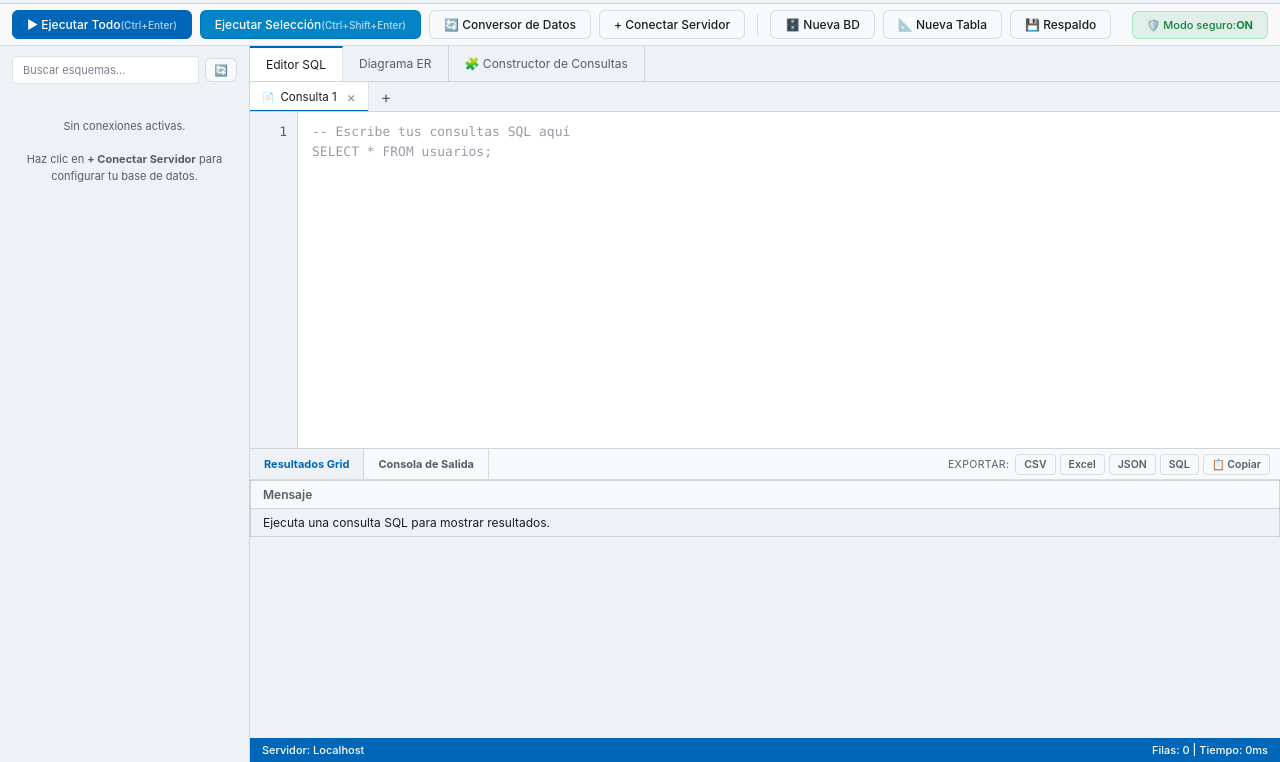
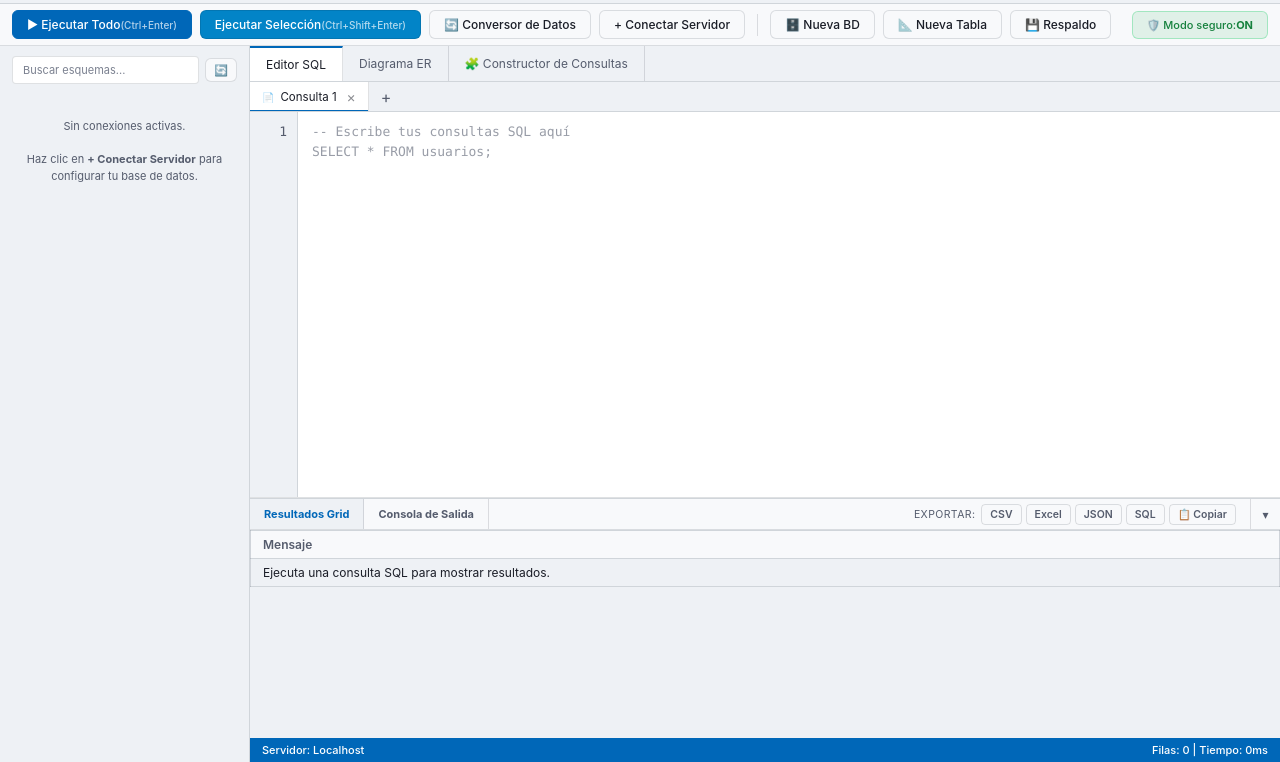
Before and after one commit to CalixtoIsaac/My-Best-DataBase, an Electron app: page public/studio.html in a window 1280 px wide. Shown: the part 38-800 px from the top of the page. Drawn offline with Linux system fonts and the light colour scheme; sample sign-in values are in the browser's storage.

Commit message:
(feat): A divider line was successfully added between the editor and the Results/Console panel.

```diff
--- /dev/null
+++ b/public/css/panel-resizer.css
@@ -0,0 +1,100 @@
+/* ============================================================================
+   DIVISOR REDIMENSIONABLE EDITOR / RESULTADOS (js/panel-resizer.js)
+   ============================================================================ */
+
+#tab-editor .results-pane {
+  flex: 0 0 auto;           /* la altura la controla el divisor */
+  min-height: 0;
+  overflow: hidden;
+}
+
+#tab-editor .editor-pane {
+  min-height: 0;
+}
+
+.pane-splitter {
+  flex: 0 0 7px;
+  position: relative;
+  margin: -3px 0;           /* zona de agarre más amplia sin ocupar espacio visual */
+  z-index: 5;
+  cursor: row-resize;
+  touch-action: none;
+  outline: none;
+}
+
+/* Línea visible (1 px) que se ilumina al pasar el mouse o arrastrar */
+.pane-splitter::before {
+  content: '';
+  position: absolute;
+  left: 0;
+  right: 0;
+  top: 3px;
+  height: 1px;
+  background: var(--border-color);
+  transition: background-color 0.15s ease, height 0.15s ease, top 0.15s ease;
+}
+
+/* "Asa" central de 3 puntos */
+.pane-splitter::after {
+  content: '';
+  position: absolute;
+  left: 50%;
+  top: 1px;
+  width: 28px;
+  height: 5px;
+  transform: translateX(-50%);
+  border-radius: 3px;
+  background:
+    radial-gradient(circle, var(--text-muted) 1px, transparent 1.5px) 0 0 / 9px 5px repeat-x;
+  opacity: 0;
+  transition: opacity 0.15s ease;
+}
+
+.pane-splitter:hover::before,
+.pane-splitter:focus-visible::before,
+.pane-splitter.dragging::before {
+  top: 2px;
+  height: 3px;
+  background: var(--accent-color);
+}
+
+.pane-splitter:hover::after,
+.pane-splitter:focus-visible::after {
+  opacity: 0.8;
+}
+
+.pane-splitter.dragging::after {
+  opacity: 0;
+}
+
+/* Mientras se arrastra: sin selección de texto y cursor constante en toda la ventana */
+body.is-resizing-v,
+body.is-resizing-v * {
+  cursor: row-resize !important;
+  user-select: none !important;
+}
+
+/* Botón minimizar / restaurar en la barra del panel */
+.results-toggle-btn {
+  flex: 0 0 auto;
+  width: 30px;
+  margin-left: 4px;
+  border: 0;
+  border-left: 1px solid var(--border-color);
+  background: transparent;
+  color: var(--text-muted);
+  font-size: 12px;
+  cursor: pointer;
+}
+
+.results-toggle-btn:hover {
+  background: var(--wash-8);
+  color: var(--text-main);
+}
+
+/* Panel minimizado: solo queda visible la barra de pestañas */
+.results-pane.collapsed .grid-toolbar,
+.results-pane.collapsed .data-grid-container,
+.results-pane.collapsed .log-container {
+  visibility: hidden;
+}
--- /dev/null
+++ b/public/js/panel-resizer.js
@@ -0,0 +1,170 @@
+/**
+ * ============================================================================
+ * DIVISOR REDIMENSIONABLE EDITOR / RESULTADOS (panel-resizer.js)
+ * ============================================================================
+ * Barra entre el Editor SQL y el panel de Resultados/Consola (como en Workbench):
+ *  - Arrastrar con el mouse (o dedo) cambia la altura del panel de resultados.
+ *  - Doble clic en la barra, o el botón ▾/▴ del panel, lo minimiza/restaura.
+ *  - Teclado (barra enfocada): ↑/↓ mueven 24 px, Inicio = maximizar, Fin = minimizar,
+ *    Enter = minimizar/restaurar.
+ *  - La altura se guarda en localStorage y se respeta al recargar.
+ *  - Si el panel está minimizado y llega un resultado o un mensaje de consola,
+ *    se vuelve a abrir solo.
+ * ============================================================================
+ */
+const PanelResizer = (() => {
+  const STORAGE_KEY = 'mbd-results-height';
+  const DEFAULT_HEIGHT = 240;
+  const MIN_EDITOR = 90;      // el editor nunca queda más chico que esto
+  const KEY_STEP = 24;
+
+  let pane, splitter, container, toggleBtn;
+  let height = DEFAULT_HEIGHT;       // altura "abierta" preferida
+  let collapsed = false;
+
+  const $ = (id) => document.getElementById(id);
+
+  /** Altura mínima = solo la barra de pestañas del panel (Resultados / Consola) */
+  function minHeight() {
+    const nav = pane.querySelector('.results-navbar');
+    return (nav ? nav.offsetHeight : 34) + 1;
+  }
+
+  /** Altura máxima = lo que deja libre el editor con su mínimo */
+  function maxHeight() {
+    const tabs = $('queryTabs');
+    const available = container.clientHeight - (tabs ? tabs.offsetHeight : 0) - splitter.offsetHeight;
+    return Math.max(minHeight(), available - MIN_EDITOR);
+  }
+
+  const clamp = (h) => Math.round(Math.min(Math.max(h, minHeight()), maxHeight()));
+
+  function apply(h, { save = true } = {}) {
+    const value = clamp(h);
+    pane.style.height = value + 'px';
+    collapsed = value <= minHeight() + 2;
+    pane.classList.toggle('collapsed', collapsed);
+    splitter.setAttribute('aria-valuenow', String(value));
+    splitter.setAttribute('aria-valuemax', String(maxHeight()));
+    if (toggleBtn) {
+      toggleBtn.textContent = collapsed ? '▴' : '▾';
+      toggleBtn.title = collapsed ? 'Mostrar resultados' : 'Minimizar resultados';
+    }
+    if (!collapsed) height = value;
+    if (save) {
+      try { localStorage.setItem(STORAGE_KEY, JSON.stringify({ height, collapsed })); } catch (e) { /* sin persistencia */ }
+    }
+  }
+
+  function toggle() {
+    if (collapsed) apply(height > minHeight() + 2 ? height : DEFAULT_HEIGHT);
+    else apply(0);             // `height` conserva la altura para restaurarla
+  }
+
+  function expandIfCollapsed() {
+    if (collapsed) apply(height || DEFAULT_HEIGHT);
+  }
+
+  // ---------------------- Arrastre ----------------------
+  function startDrag(e) {
+    if (e.button !== undefined && e.button !== 0) return;
+    e.preventDefault();
+    const startY = e.clientY;
+    const startH = pane.offsetHeight;
+    let frame = 0;
+    let lastY = startY;
+    splitter.setPointerCapture(e.pointerId);
+    document.body.classList.add('is-resizing-v');
+    splitter.classList.add('dragging');
+
+    const onMove = (ev) => {
+      lastY = ev.clientY;
+      if (frame) return;
+      frame = requestAnimationFrame(() => {
+        frame = 0;
+        apply(startH + (startY - lastY), { save: false });   // arrastrar hacia arriba = panel más alto
+      });
+    };
+    const onUp = (ev) => {
+      if (frame) cancelAnimationFrame(frame);
+      apply(startH + (startY - ev.clientY));
+      splitter.releasePointerCapture(e.pointerId);
+      splitter.removeEventListener('pointermove', onMove);
+      splitter.removeEventListener('pointerup', onUp);
+      splitter.removeEventListener('pointercancel', onUp);
+      document.body.classList.remove('is-resizing-v');
+      splitter.classList.remove('dragging');
+    };
+    splitter.addEventListener('pointermove', onMove);
+    splitter.addEventListener('pointerup', onUp);
+    splitter.addEventListener('pointercancel', onUp);
+  }
+
+  function onKey(e) {
+    const current = pane.offsetHeight;
+    if (e.key === 'ArrowUp') apply(current + KEY_STEP);
+    else if (e.key === 'ArrowDown') apply(current - KEY_STEP);
+    else if (e.key === 'Home') apply(maxHeight());
+    else if (e.key === 'End') apply(0);
+    else if (e.key === 'Enter' || e.key === ' ') toggle();
+    else return;
+    e.preventDefault();
+  }
+
+  // ---------------------- Inicialización ----------------------
+  function init() {
+    pane = document.querySelector('#tab-editor .results-pane');
+    splitter = $('resultsSplitter');
+    container = $('tab-editor');
+    if (!pane || !splitter || !container) return;
+
+    // Botón minimizar/restaurar al final de la barra del panel
+    const nav = pane.querySelector('.results-navbar');
+    if (nav && !$('resultsToggleBtn')) {
+      toggleBtn = document.createElement('button');
+      toggleBtn.id = 'resultsToggleBtn';
+      toggleBtn.type = 'button';
+      toggleBtn.className = 'results-toggle-btn';
+      toggleBtn.addEventListener('click', toggle);
+      nav.appendChild(toggleBtn);
+    }
+
+    try {
+      const saved = JSON.parse(localStorage.getItem(STORAGE_KEY) || 'null');
+      if (saved && saved.height) height = saved.height;
+      collapsed = !!(saved && saved.collapsed);
+    } catch (e) { /* valores por defecto */ }
+
+    // Con el panel minimizado, clic en "Resultados Grid" / "Consola de Salida" lo abre
+    pane.querySelectorAll('.results-tab').forEach(tab => tab.addEventListener('click', expandIfCollapsed));
+
+    splitter.addEventListener('pointerdown', startDrag);
+    splitter.addEventListener('dblclick', toggle);
+    splitter.addEventListener('keydown', onKey);
+
+    // Al cambiar el tamaño de la ventana se respetan los límites
+    window.addEventListener('resize', () => {
+      if (!container.offsetHeight) return;         // pestaña oculta
+      if (collapsed) apply(0, { save: false });
+      else apply(height, { save: false });
+    });
+
+    // Cada ejecución escribe en la consola: si el panel está minimizado, se abre solo.
+    // (Se ignoran los primeros 600 ms para no deshacer el estado guardado al cargar.)
+    const readyAt = Date.now() + 600;
+    const log = $('view-log');
+    if (log) new MutationObserver(() => { if (Date.now() > readyAt) expandIfCollapsed(); })
+      .observe(log, { childList: true });
+
+    // Primer cálculo cuando el layout ya tiene tamaño
+    requestAnimationFrame(() => {
+      if (collapsed) apply(0, { save: false });
+      else apply(height, { save: false });
+    });
+  }
+
+  if (document.readyState === 'loading') document.addEventListener('DOMContentLoaded', init);
+  else init();
+
+  return { toggle, expand: expandIfCollapsed, setHeight: (h) => apply(h) };
+})();
--- a/public/studio.html
+++ b/public/studio.html
@@ -13,6 +13,7 @@
   <link rel="stylesheet" href="css/features.css">
   <link rel="stylesheet" href="css/converter.css">
   <link rel="stylesheet" href="css/query-builder.css">
+  <link rel="stylesheet" href="css/panel-resizer.css">
 </head>
 
 <body>
@@ -92,6 +93,11 @@
               <div id="autocompleteBox" class="autocomplete-dropdown" style="display: none;"></div>
             </div>
           </div>
+
+          <!-- Divisor arrastrable editor / resultados (panel-resizer.js) -->
+          <div class="pane-splitter" id="resultsSplitter" role="separator" aria-orientation="horizontal"
+            aria-label="Cambiar el tamaño del panel de resultados" aria-valuemin="0" tabindex="0"
+            title="Arrastra para cambiar el tamaño · doble clic para minimizar/restaurar"></div>
 
           <!-- Panel de Resultados / Consola -->
           <div class="results-pane">
@@ -528,6 +534,8 @@
   <script src="js/converter-ui.js"></script>
   <!-- Constructor visual de consultas -->
   <script src="js/query-builder.js"></script>
+  <!-- Divisor redimensionable editor / resultados -->
+  <script src="js/panel-resizer.js"></script>
 </body>
 
 </html>
```
